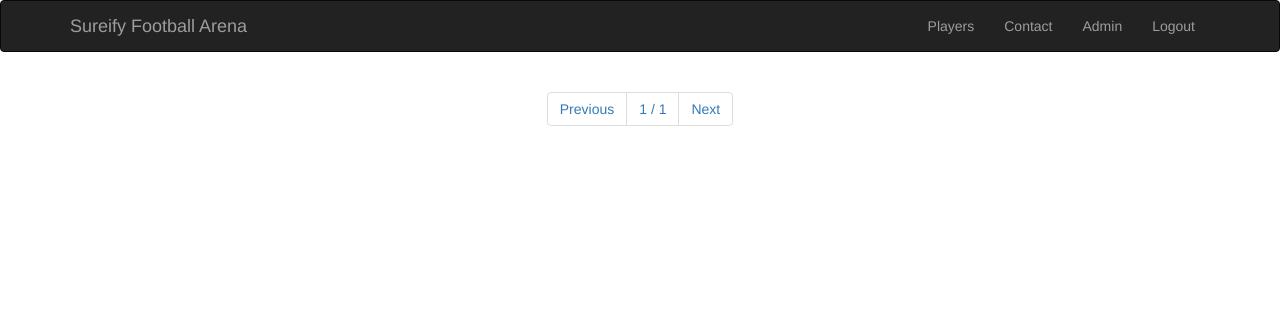
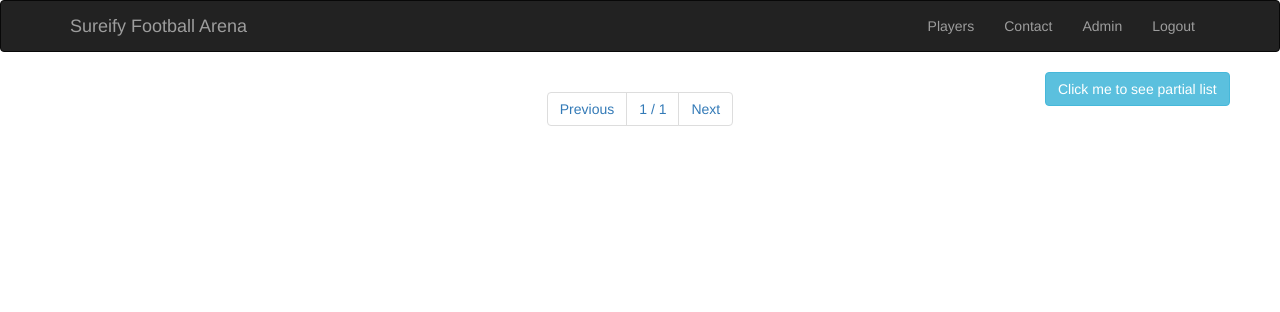
Before and after one commit to theharshitgarg/footballers-arena, a Django app: page /players/ in a window 1280 px wide. Shown: the top 312 px of the page. Run offline with Django 3.2, Linux system fonts and the light colour scheme; the visitor is signed in with stand-in values (Sample User, id 1); data that the repository does not hold is empty; some libraries are stand-ins or nearby versions.

Commit message:
Add partial list feature to see partial list of players

```diff
--- a/footballers/urls.py
+++ b/footballers/urls.py
@@ -4,6 +4,7 @@ from django.contrib.auth.decorators import login_required
 
 urlpatterns = [
     url(r'^$', login_required(views.PlayersListView.as_view()),  name='players'),
+    url(r'^partial-list$', views.PlayersListPartialView.as_view(),  name='partial-players-list'),
     # url(r'^$', views.PlayersListView.as_view(), name='player_detail'),
     url(r'^(?P<pk>[-\w]+)/$', views.player_detail_view, name='player-detail')
 ]
--- a/footballers/views.py
+++ b/footballers/views.py
@@ -20,6 +20,18 @@ class PlayersListView(generic.ListView):
         return FootballPlayer.objects.all()
 
 
+class PlayersListPartialView(generic.ListView):
+
+    template_name = 'footballers/footballers_list.html'
+    context_object_name = 'footballers_list'
+    paginate_by = 10
+
+    def get_queryset(self):
+        """Return all the objects."""
+
+        return FootballPlayer.objects.all()[:15]
+
+
 def player_detail_view(request, pk):
     player = get_object_or_404(FootballPlayer, pk=pk)
     serialized_player = player.json_equivalent
--- a/templates/base.html
+++ b/templates/base.html
@@ -62,15 +62,19 @@
 	    <div class="container">
 	    	<div class="row">
 	    		<div class="col-md-2">
-	    			<div id="left-navigation-panel" class="left-nav">
-
+					<div id="left-navigation-panel" class="">
 					</div>
-	    		</div>
+				</div>
 	    		<div class="col-md-8">
-	    			{% block content %}
+					{% block content %}
 					{% endblock %}
 	    		</div>
-	    	</div>
+				<div class="col-md-2">
+					<div id="left-navigation-panel" class="">
+						<a href="{% url 'partial-players-list' %}" class="btn btn-info">Click me to see partial list</a>
+					</div>
+				</div>
+			</div>
 		</div>
 		{% block js_scripts %}
 		{% endblock %}
```
